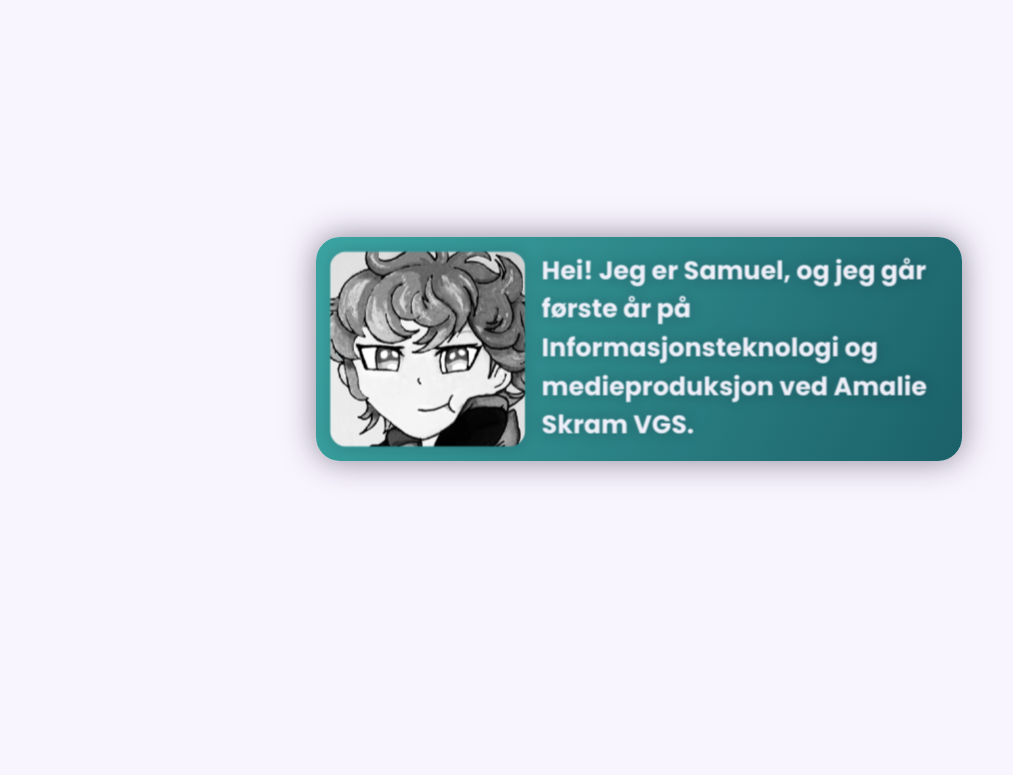
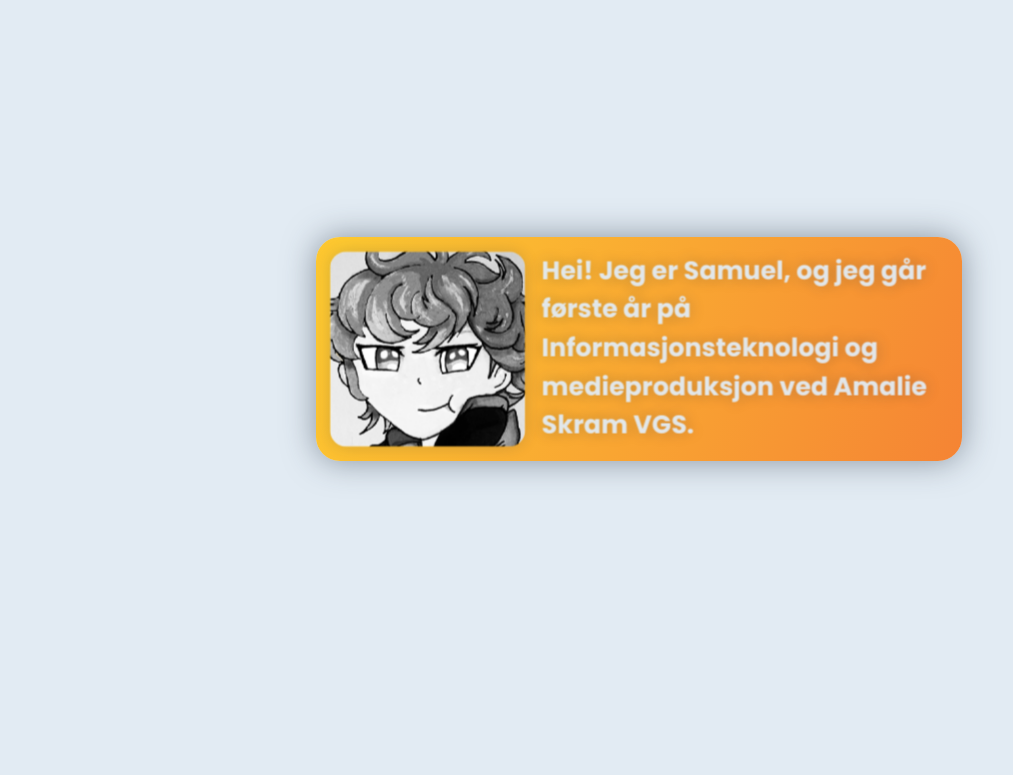
Before and after one commit to soni801/school-website, a plain HTML site: page index.html in a window 1280 px wide. Shown: the part 103-878 px from the top of the page, without its empty margins (1-1014 px from the left). Drawn offline with nearby package versions, Linux system fonts and the light colour scheme.

Commit message:
Implement new color scheme

```diff
--- a/scripts/common-functions.js
+++ b/scripts/common-functions.js
@@ -55,10 +55,12 @@ function loadTheme(theme)
     const html = document.querySelector("html");
     const style = getComputedStyle(html);
 
-    const dark = style.getPropertyValue("--dark-mode");
+    const dark = style.getPropertyValue("--dark");
     const light = style.getPropertyValue("--light");
     const preserveDark = style.getPropertyValue("--preserve-dark");
     const preserveLight = style.getPropertyValue("--preserve-light");
+
+    const $toggle = $("#theme-toggle");
 
     localStorage.setItem("theme", theme);
     switch (theme)
@@ -66,12 +68,12 @@ function loadTheme(theme)
         case "dark":
             html.style.setProperty("--dark", light);
             html.style.setProperty("--light", dark);
-            $("#theme-toggle").load("/assets/icons/sun.svg");
+            $toggle.load("/assets/icons/sun.svg");
             break;
         case "light":
             html.style.setProperty("--dark", preserveDark);
             html.style.setProperty("--light", preserveLight);
-            $("#theme-toggle").load("/assets/icons/moon.svg");
+            $toggle.load("/assets/icons/moon.svg");
     }
 
     setTimeout(function ()
--- a/style.css
+++ b/style.css
@@ -27,14 +27,13 @@ html
 {
     scroll-behavior: smooth; /* Smooth scrolling on supported browsers */
 
-    --light: 249, 245, 255;
-    --dark: 30, 21, 42;
-    --accent-dark: 19, 80, 91;
-    --accent-light: 59, 163, 161;
+    --light: 226, 235, 243;
+    --dark: 47, 60, 76;
+    --accent-dark: 243, 115, 53;
+    --accent-light: 253, 200, 48;
 
-    --dark-mode: 12, 8, 11;
-    --preserve-light: 249, 245, 255;
-    --preserve-dark: 30, 21, 42;
+    --preserve-light: 226, 235, 243;
+    --preserve-dark: 47, 60, 76;
 }
 
 body
```
